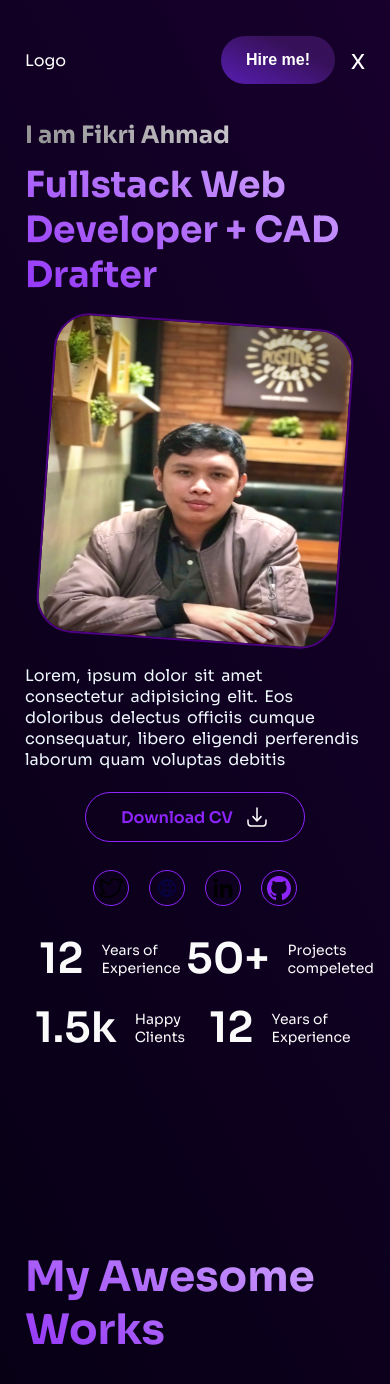
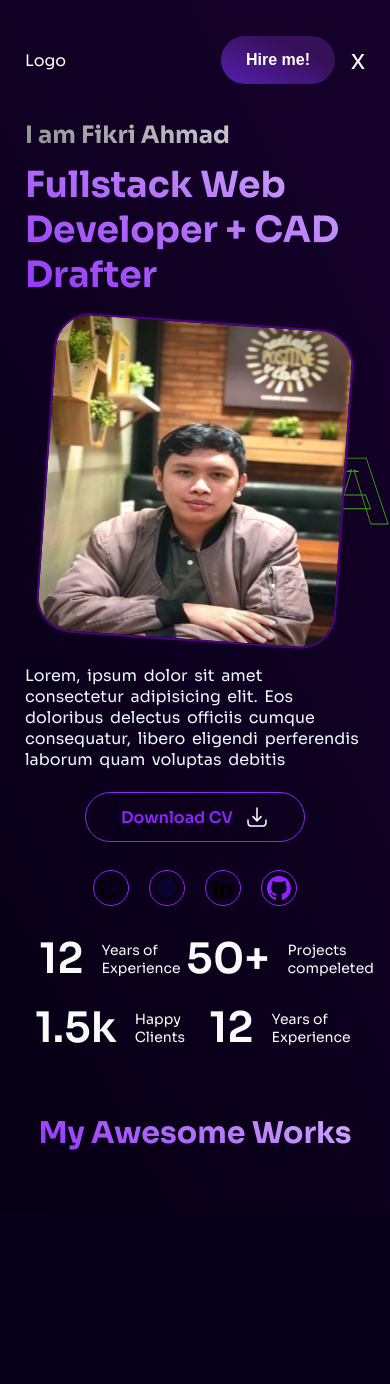
Before and after one commit to LepakBoy/single_page, a Next.js app: page / in a window 390 px wide. Shown: the top 1384 px of the page. After the commit the page ends 1212 px from the top, so only its background shows below. Built offline with nearby package versions, Linux system fonts and the light colour scheme.

Commit message:
bgHero animation, section padding

```diff
--- a/src/app/components/heroSection/heroSection.module.css
+++ b/src/app/components/heroSection/heroSection.module.css
@@ -171,6 +171,10 @@
 }
 
 @media (max-width: 768px){
+    .section{
+        padding: 0 0 72px;
+    }
+
     .hero_image{
         display: none;
     }
@@ -218,6 +222,10 @@
 }
 
 @media(max-width: 640px){
+    .section{
+        padding: 0 0 60px;
+    }
+
     .photo_mobile{
         height: 320px;
         width: 300px;
--- a/src/app/components/molecule/bgHero/bgHero.module.css
+++ b/src/app/components/molecule/bgHero/bgHero.module.css
@@ -1,15 +1,27 @@
 .text{
-    position: absolute;
+    position: fixed;
     font-size: 112px;
     font-weight: 900;
     color: rgb(40, 119, 188);
     /* border: 1px solid red; */
     color: transparent;
     top: 50%;
-    left: 50%;
-    transform: translate(-50%, -50%);
+    left: 25%;
+    transform: translate(75%, -50%);
     /* text-shadow: 0 0 3px #ff000000, 0 0 5px #056d34fb; */
     -webkit-text-stroke-width: 1px;
-    -webkit-text-stroke-color: red;
-    z-index: -1;
+    -webkit-text-stroke-color: rgba(85, 255, 0, 0.685);
+    z-index: -9;
+    animation: scale-up 3s infinite ease-in-out alternate;
+
 }
+
+@keyframes scale-up{
+    0%{
+        transform: scale(0.8);
+    }
+
+    100%{
+        transform: scale(1);
+    }
+}
--- a/src/app/components/molecule/bgHero/bgHero.tsx
+++ b/src/app/components/molecule/bgHero/bgHero.tsx
@@ -2,5 +2,5 @@ import React from 'react';
 import styles from './bgHero.module.css';
 
 export default function BgHero() {
-  return <div className={styles.text}>LEPAK</div>;
+  return <div className={styles.text}>LEPAKDEV</div>;
 }
--- a/src/app/components/molecule/titleSection/titleSection.module.css
+++ b/src/app/components/molecule/titleSection/titleSection.module.css
@@ -2,6 +2,7 @@
     display: flex;
     align-items: center;
     justify-content: center;
+    text-align: center;
 }
 
 .title{
@@ -12,3 +13,15 @@
     -webkit-background-clip: text;
     -webkit-text-fill-color: transparent;
 }
+
+@media (max-width: 1024px){
+    .title{
+        font-size: 40px;
+    }
+}
+
+@media (max-width: 768px){
+    .title{
+        font-size: 30px;
+    }
+}
--- a/src/app/components/worksSection/worksSection.module.css
+++ b/src/app/components/worksSection/worksSection.module.css
@@ -1,4 +1,4 @@
-.container{
+.section{
     padding: 98px 0 98px;
 
 }
@@ -6,3 +6,15 @@
 .coba{
     color: #fff;
 }
+
+@media (max-width: 768px){
+    .section{
+        padding: 0 0 72px;
+    }
+}
+
+@media (max-width: 640px){
+    .section{
+        padding: 0 0 60px;
+    }
+}
--- a/src/app/components/worksSection/worksSection.tsx
+++ b/src/app/components/worksSection/worksSection.tsx
@@ -4,8 +4,8 @@ import TitleSection from '../molecule/titleSection/titleSection';
 
 export default function WorksSection() {
   return (
-    <div className={styles.container}>
+    <section className={styles.section}>
       <TitleSection title="My Awesome Works" />
-    </div>
+    </section>
   );
 }
--- a/src/app/layout.tsx
+++ b/src/app/layout.tsx
@@ -2,6 +2,7 @@ import type { Metadata } from 'next';
 import { Inter, PT_Sans, Sora } from 'next/font/google';
 import './globals.css';
 import Navbar from './components/navbar/navbar';
+import BgHero from './components/molecule/bgHero/bgHero';
 
 const inter = Sora({ subsets: ['latin'] });
 
@@ -20,6 +21,7 @@ export default function RootLayout({
       <body className={inter.className}>
         <div className="container">
           <Navbar />
+          <BgHero />
           {children}
         </div>
       </body>
```
